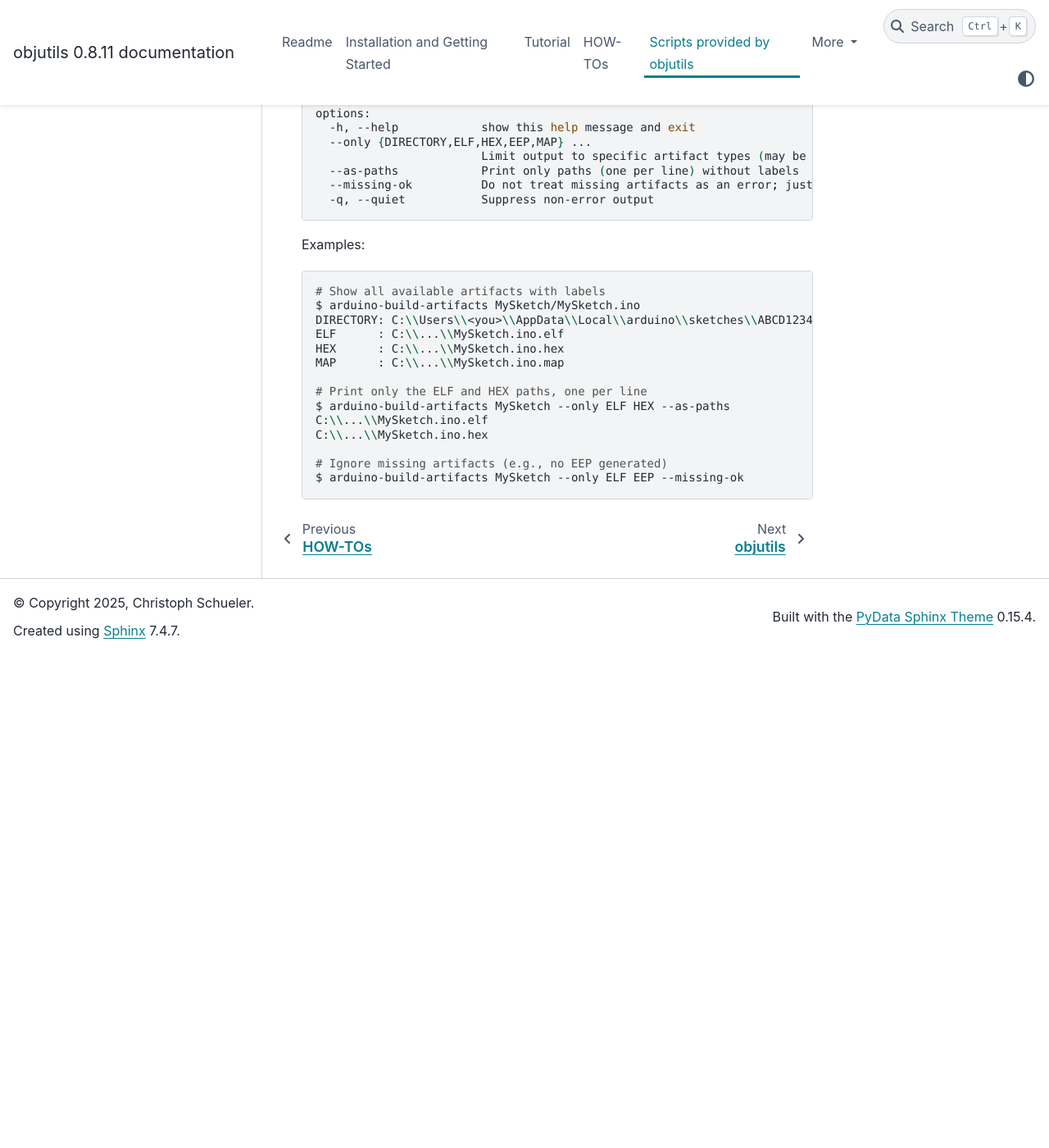
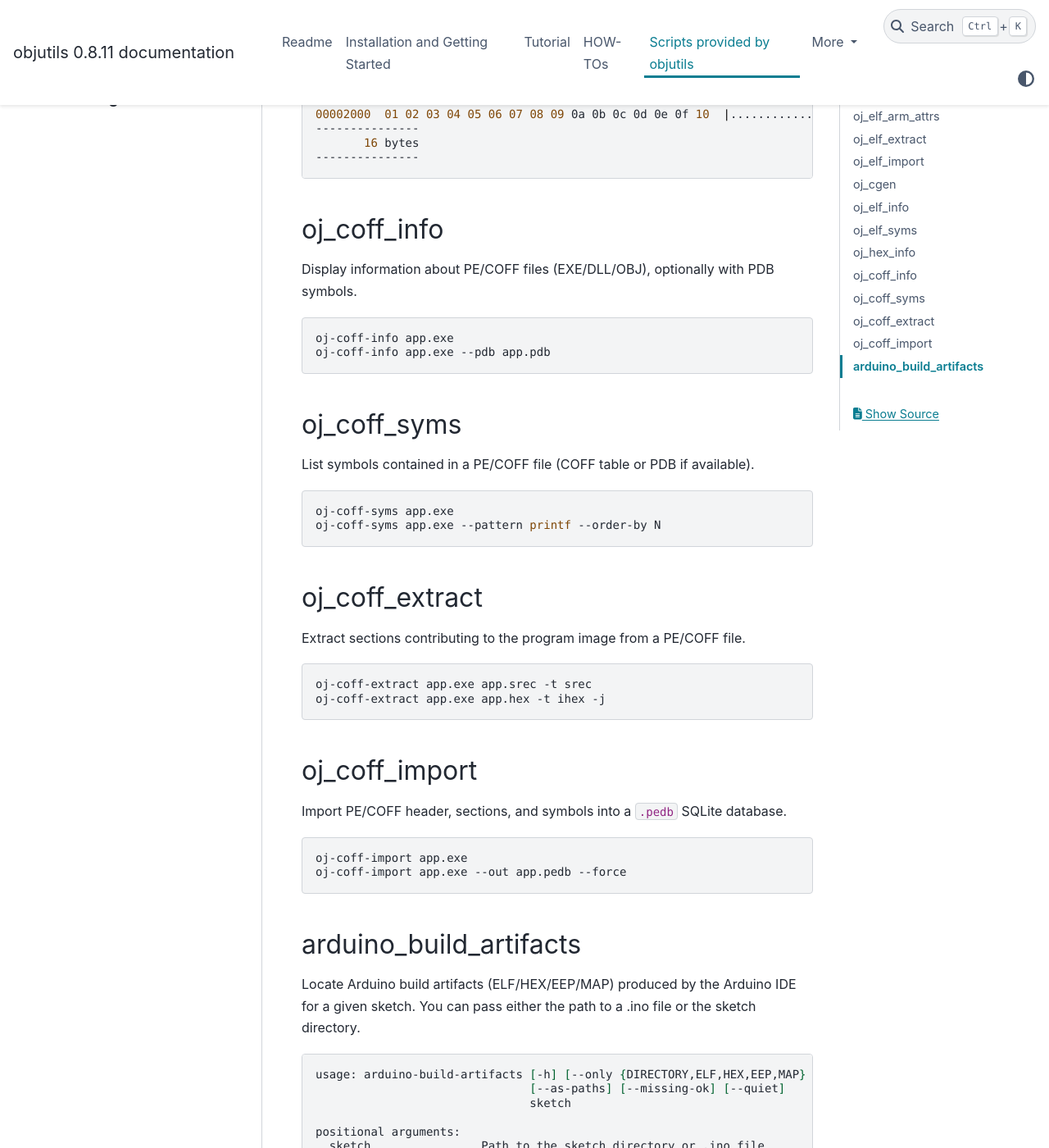
Before and after one commit to christoph2/objutils, a Sphinx documentation site: the page built from docs/scripts.rst, in a window 1280 px wide and 1400 px high, scrolled down 5216 px. Shown: the whole window at 82% size. Built offline with Sphinx 7.4.7 and the PyData theme 0.15.4, drawn with Linux system fonts in a browser that asks for light colours; pages that are not in the unit, such as notebooks, are missing from menus; before the commit the page ends 6014 px from its top, so only the background shows below that; some of the changed text lies outside the part shown.

Commit message:
docs: update README and scripts documentation for new PE/COFF and ELF utilities

```diff
--- a/docs/README.rst
+++ b/docs/README.rst
@@ -38,8 +38,9 @@ Prerequisites
 Features
 --------
 
-- ELF files could read, including symbols.
-- Typified access (scalar and arrays) to binaray data.
+- Read ELF files (including symbols) and extract loadable sections.
+- Inspect PE/COFF files and symbols (optional PDB support).
+- Typed access (scalars, arrays, strings) to binary data.
 
 Supported HEX formats
 ^^^^^^^^^^^^^^^^^^^^^
--- a/docs/scripts.rst
+++ b/docs/scripts.rst
@@ -120,6 +120,27 @@ For example:
     ---------------------------------------------
     HEX image written to: 'sample_proj.srec' [51084 total bytes]
 
+
+oj_elf_import
+-------------
+
+Import DWARF sections from an ELF into a ``.prgdb`` SQLite database.
+
+.. code-block:: shell
+
+    oj-elf-import path\to\program.elf
+    oj-elf-import path\to\program.elf --out program.prgdb --force
+
+
+oj_cgen
+-------
+
+Generate C/C++ declarations from a ``.prgdb`` database using DWARF DIEs.
+
+.. code-block:: shell
+
+    oj-cgen program.prgdb --out generated.h
+    oj-cgen program.prgdb --start 0x14182 --no-guard
 
 
 oj_elf_info
@@ -260,6 +281,49 @@ If you also want to see the contents, add *-d* option:
            16 bytes
     ---------------
 
+oj_coff_info
+------------
+
+Display information about PE/COFF files (EXE/DLL/OBJ), optionally with PDB symbols.
+
+.. code-block:: shell
+
+    oj-coff-info app.exe
+    oj-coff-info app.exe --pdb app.pdb
+
+
+oj_coff_syms
+------------
+
+List symbols contained in a PE/COFF file (COFF table or PDB if available).
+
+.. code-block:: shell
+
+    oj-coff-syms app.exe
+    oj-coff-syms app.exe --pattern printf --order-by N
+
+
+oj_coff_extract
+---------------
+
+Extract sections contributing to the program image from a PE/COFF file.
+
+.. code-block:: shell
+
+    oj-coff-extract app.exe app.srec -t srec
+    oj-coff-extract app.exe app.hex -t ihex -j
+
+
+oj_coff_import
+--------------
+
+Import PE/COFF header, sections, and symbols into a ``.pedb`` SQLite database.
+
+.. code-block:: shell
+
+    oj-coff-import app.exe
+    oj-coff-import app.exe --out app.pedb --force
+
 arduino_build_artifacts
 -----------------------
 
```
